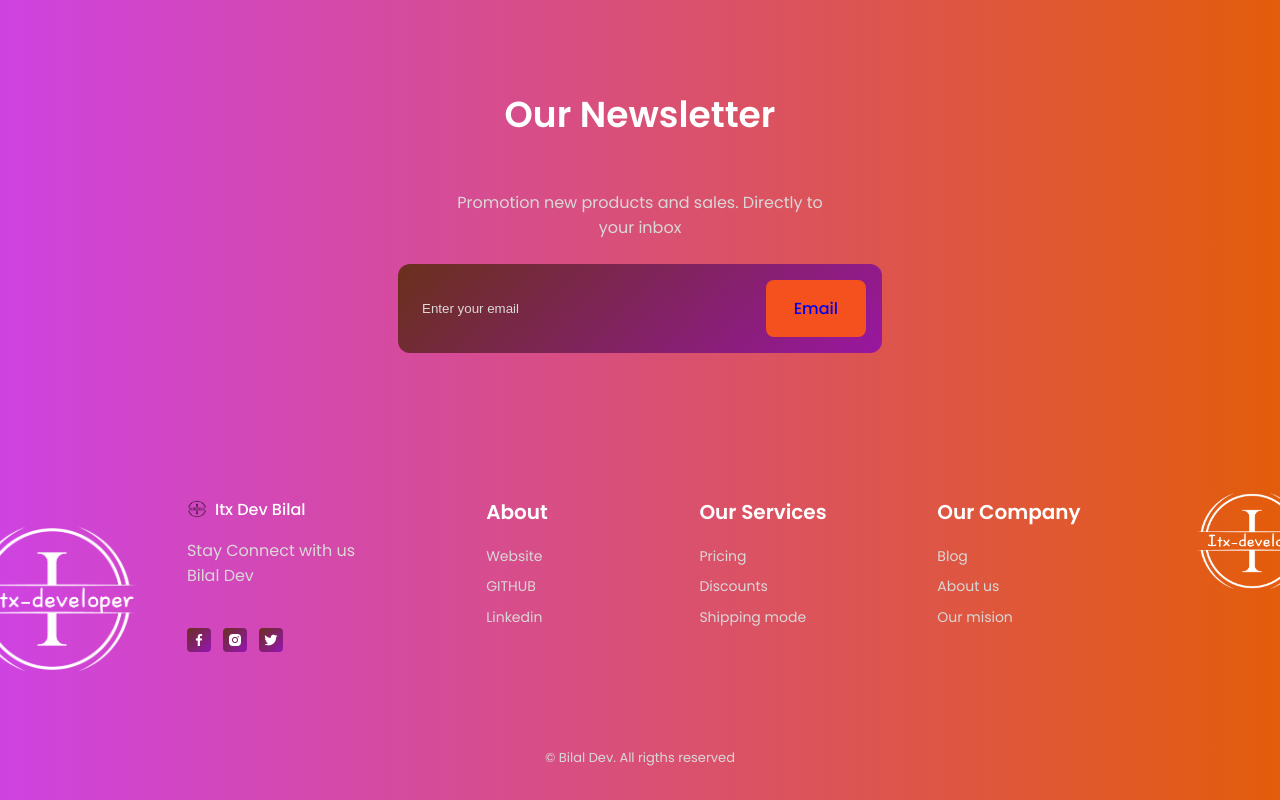
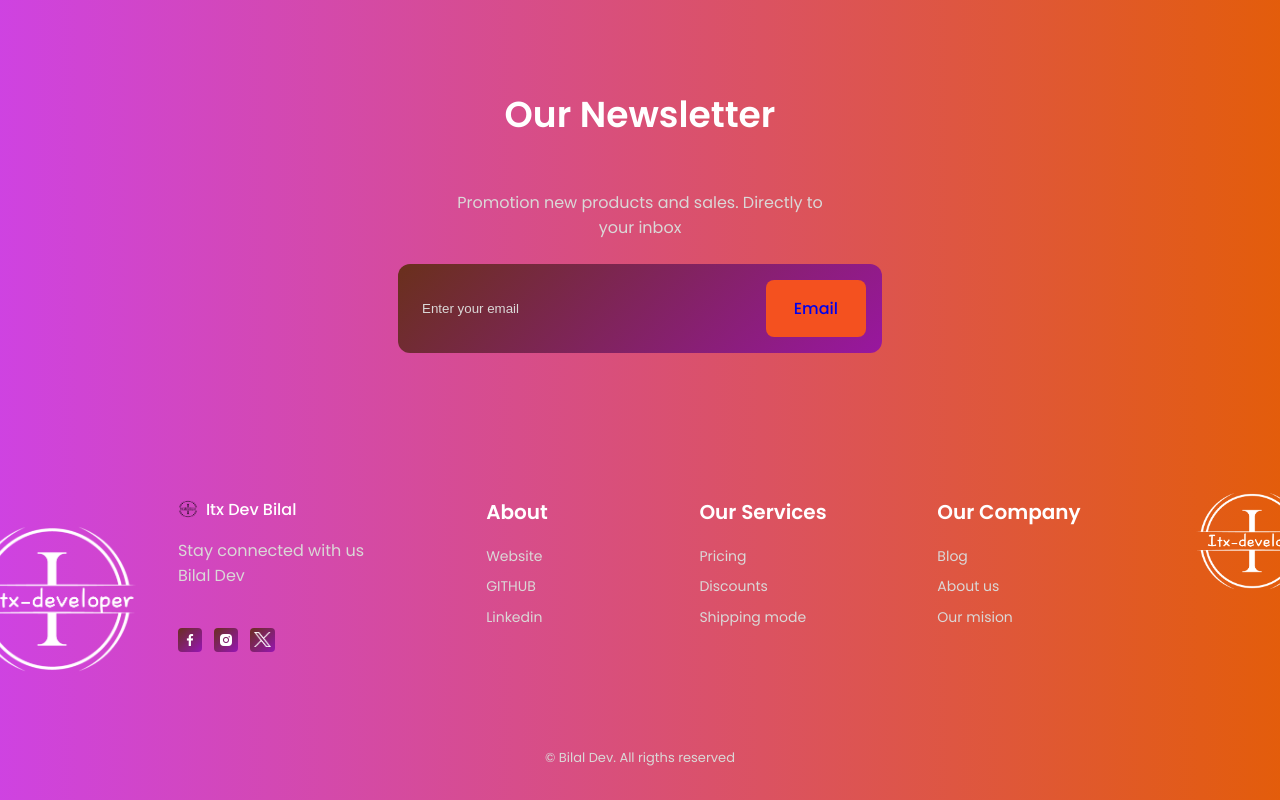
Before and after one commit to itxxBilal/Calligraphy-site, a plain HTML site: page index.html in a window 1280 px wide. Shown: the part 3824-4624 px from the top of the page. Drawn offline with nearby package versions, Linux system fonts and the light colour scheme.

Commit message:
Updated code By Bilal

```diff
--- a/assets/css/styles.css
+++ b/assets/css/styles.css
@@ -1016,3 +1016,8 @@ height: 2.40rem;
   50%  { transform: translate(0, 15px); }
   100%   { transform: translate(0, -0px); }
 }
+
+.x{
+  width: 17px;
+  height: 15px;
+}
--- a/index.html
+++ b/index.html
@@ -484,7 +484,7 @@
           </a>
 
           <p class="footer__description">
-            Stay Connect with us <br />
+            Stay connected with us <br />
             Bilal Dev
           </p>
 
@@ -504,12 +504,13 @@
               <i class="bx bxl-instagram-alt"></i>
             </a>
             <a
-              href="https://twitter.com/itx_bilal172"
-              target="_blank"
-              class="footer__social-link"
-            >
-              <i class="bx bxl-twitter"></i>
-            </a>
+            href="https://twitter.com/itx_bilal172"
+            target="_blank"
+            class="footer__social-link"
+          >
+            <img class="x" src="assets/img/logo-white.png" alt="Twitter" />
+          </a>
+
           </div>
         </div>
 
```
Also changed, not shown: assets/img/logo-white.png (added).
